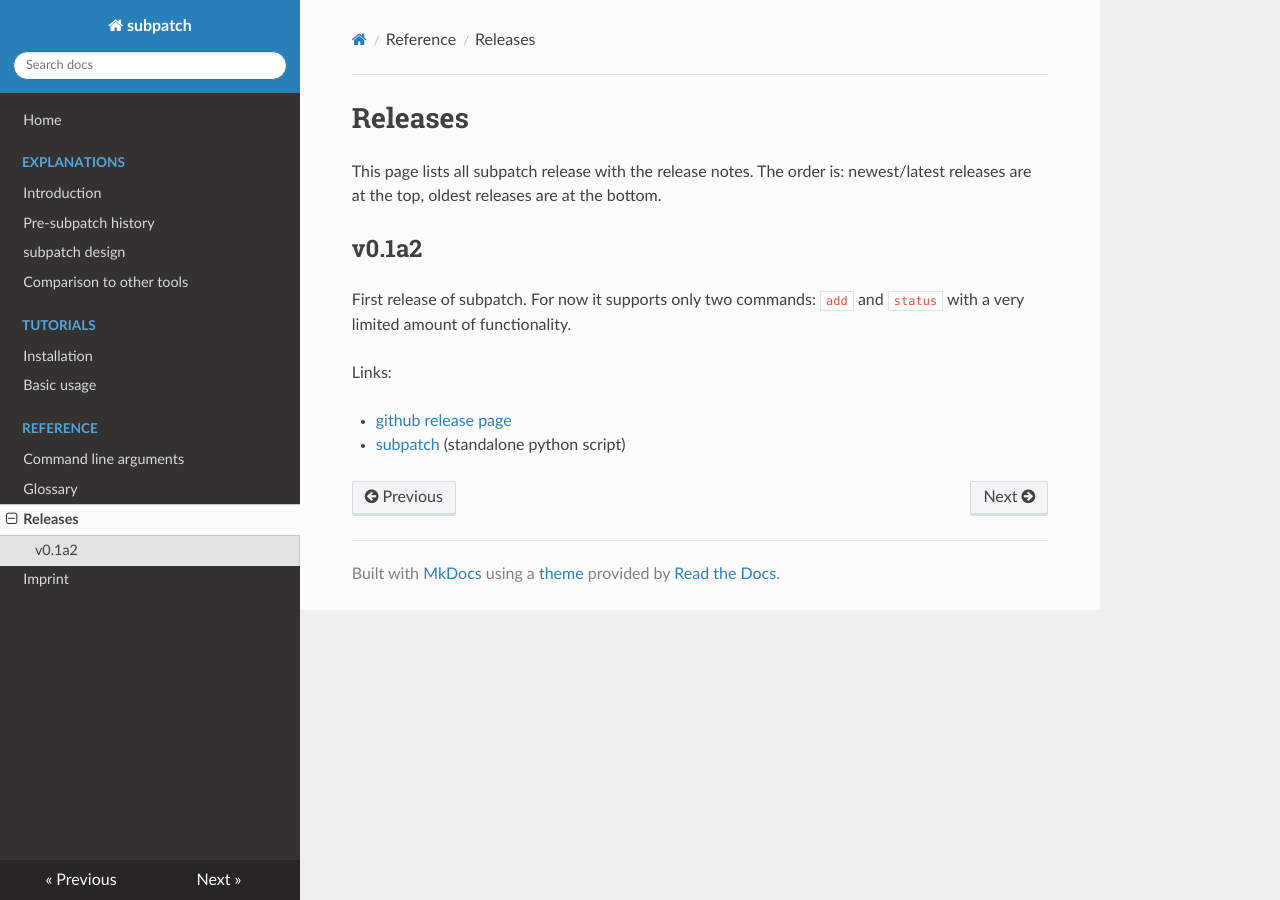
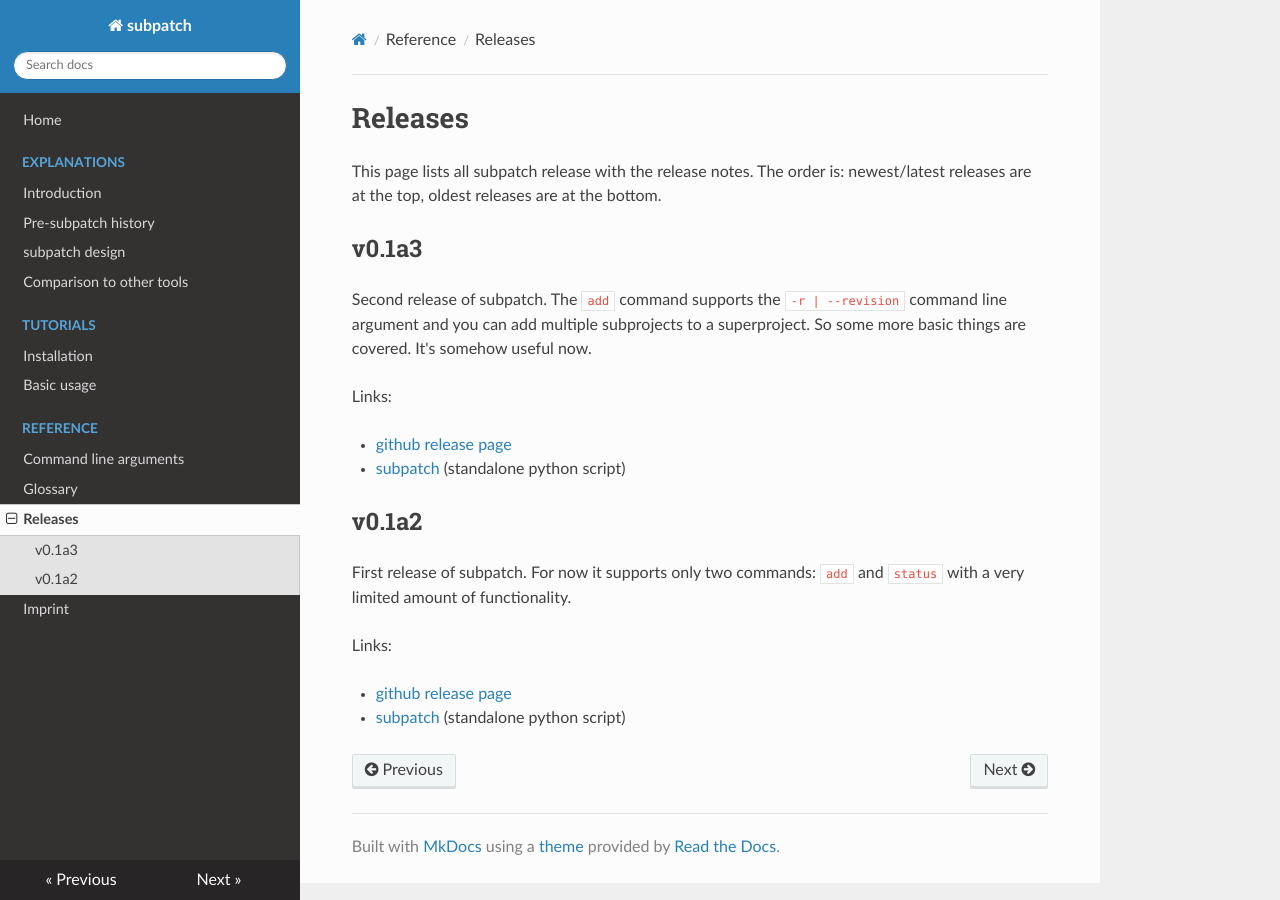
Before and after one commit to lengfeld/subpatch, an MkDocs documentation site: the page built from website/ref/releases.md, in a window 1280 px wide. Built offline with MkDocs 1.6.1, drawn with Linux system fonts in a browser that asks for light colours; nearby versions of some CDN libraries.

Commit message:
finish release and publish on website

```diff
--- a/website/ref/releases.md
+++ b/website/ref/releases.md
@@ -2,6 +2,16 @@
 
 This page lists all subpatch release with the release notes. The order is:
 newest/latest releases are at the top, oldest releases are at the bottom.
+
+## v0.1a3
+
+Second release of subpatch. The `add` command supports the `-r | --revision` command line argument and you can add multiple subprojects to a superproject. So some more basic things are covered. It's somehow useful now.
+
+Links:
+
+* [github release page](https://github.com/lengfeld/subpatch/releases/tag/v0.1a3)
+* [subpatch](https://github.com/lengfeld/subpatch/releases/download/v0.1a3/subpatch)
+  (standalone python script)
 
 ## v0.1a2
 
```
Also changed, not shown: README.md (+12 -12 lines).
